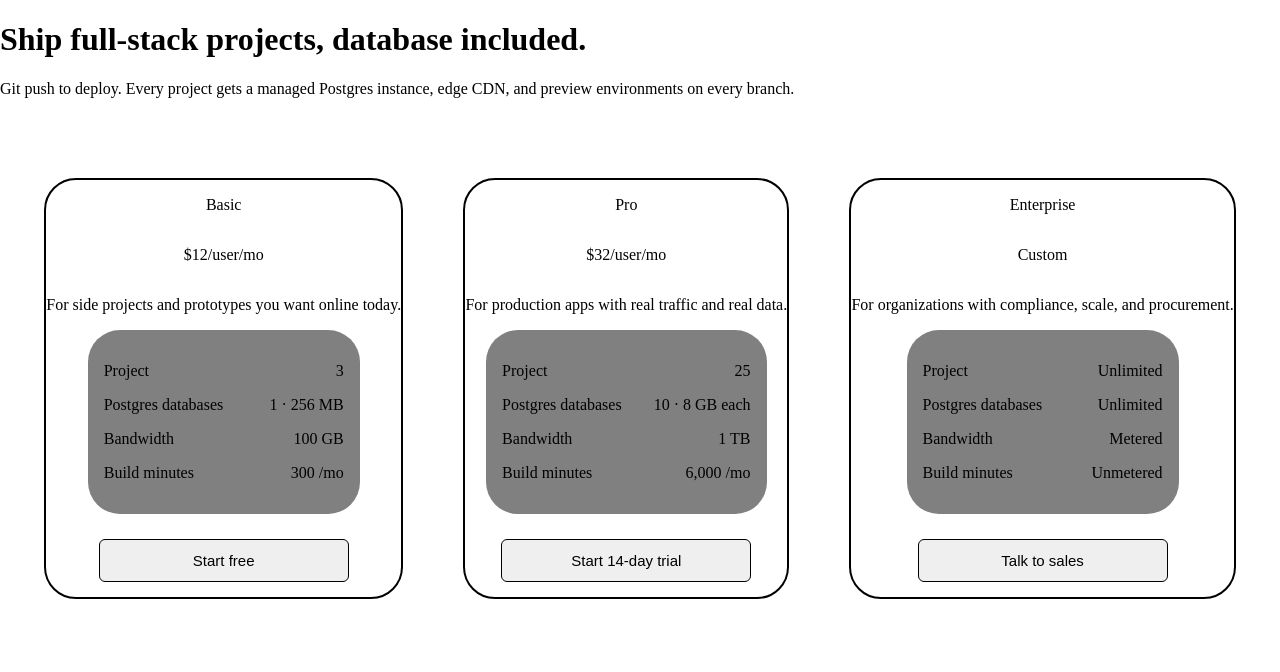
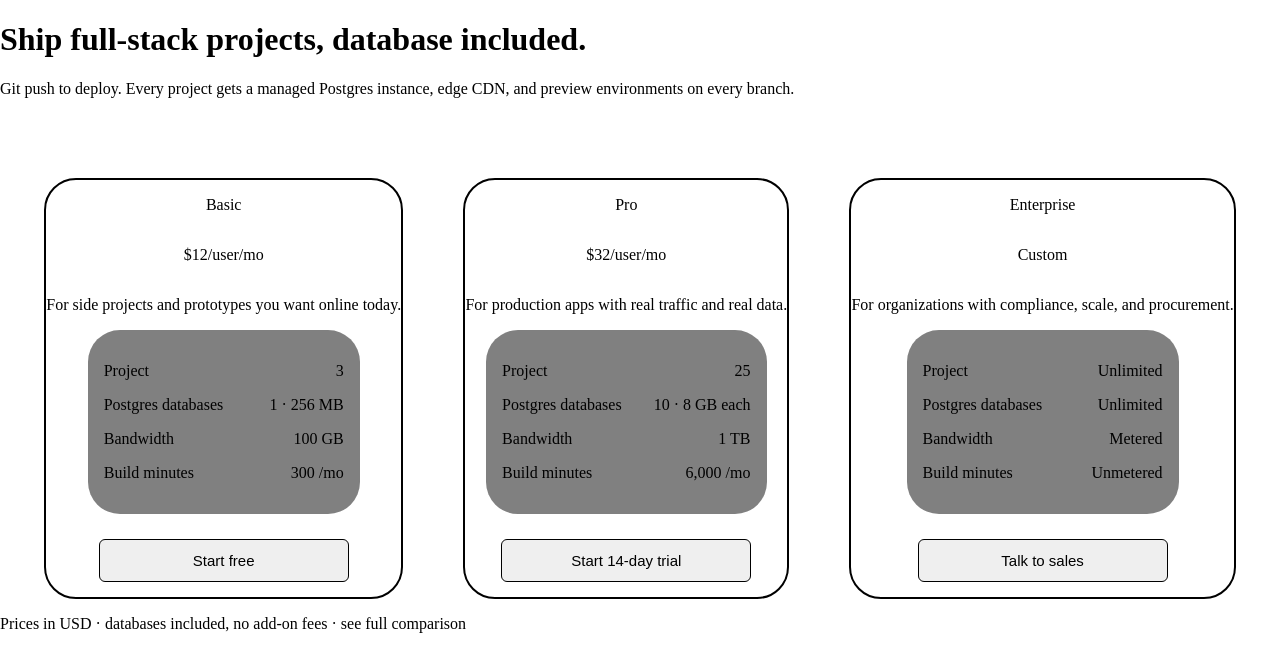
Before and after one commit to AdamKirikisla/pricing-cards-react, a React (Vite) app in the folder pricing-cards-react/: page / in a window 1280 px wide. Shown: the top 672 px of the page. Built offline with nearby package versions, Linux system fonts and the light colour scheme.

Commit message:
add Footer component

```diff
--- a/pricing-cards-react/src/App.jsx
+++ b/pricing-cards-react/src/App.jsx
@@ -1,6 +1,7 @@
 import { useState } from 'react'
 import Header from './Components/Header'
 import Entry from './Components/Entry'
+import Footer from './Components/Footer'
 import data from './data/data'
 
 
@@ -22,6 +23,7 @@
     <main className='container'>
       {entryElements}
     </main>
+    <Footer></Footer>
     </>
   )
 
--- /dev/null
+++ b/pricing-cards-react/src/Components/Footer.jsx
@@ -0,0 +1,8 @@
+export default function Footer(){
+
+    return(
+        <footer>
+            <p>Prices in USD · databases included, no add-on fees · see full comparison</p>
+        </footer>
+    )
+}
```
